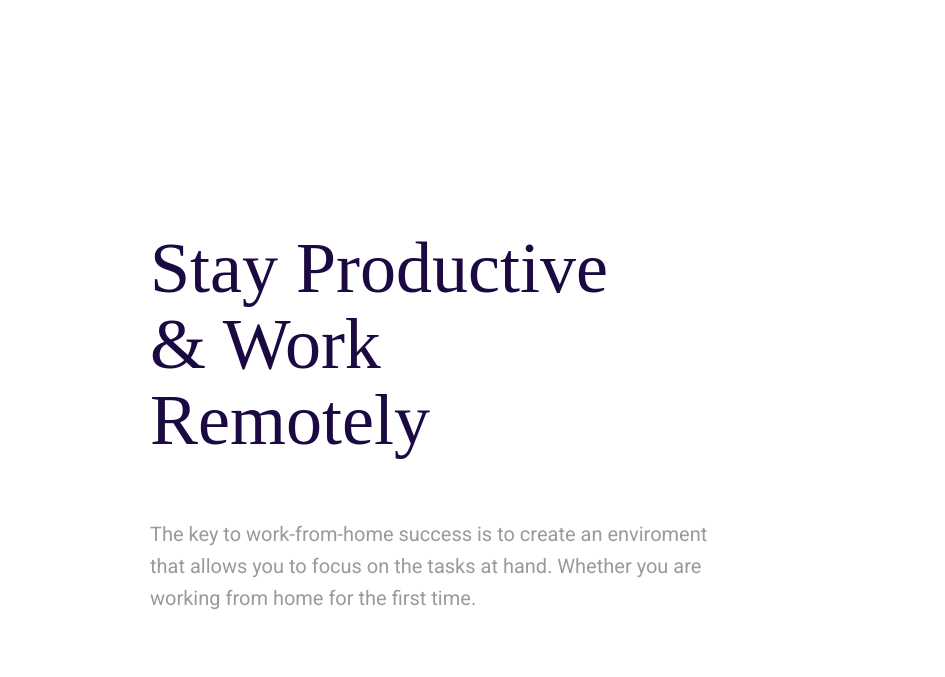
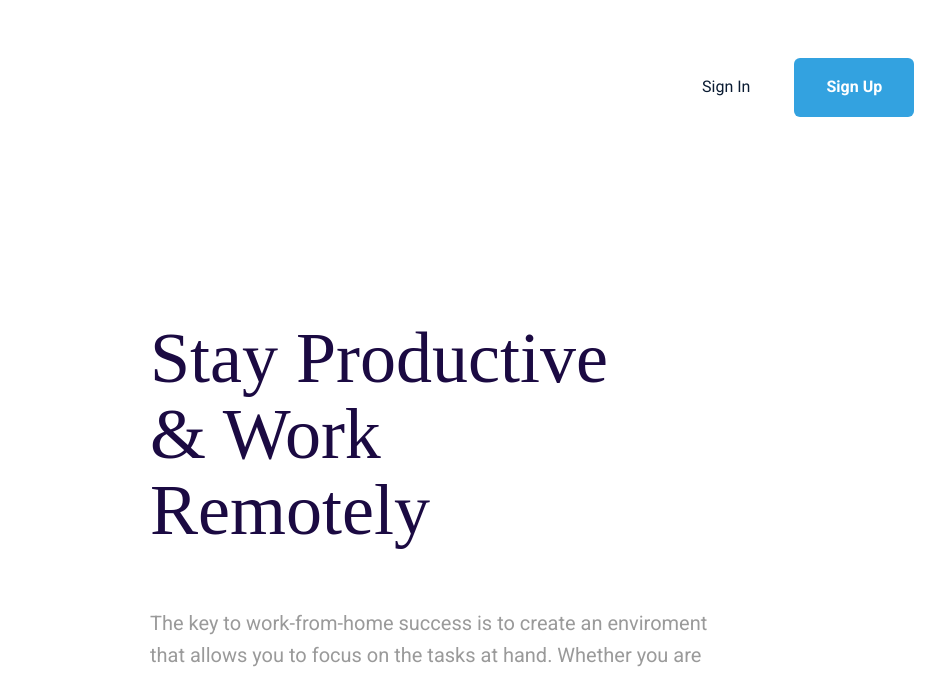
Before and after one commit to elood123/first-figma, a plain HTML site: page index.html in a window 1280 px wide. Shown: the part 96-773 px from the top of the page, without its empty margins (58-1003 px from the left). Drawn offline with Linux system fonts and the light colour scheme; a web font is replaced by a local one.

Commit message:
image and more links added

```diff
--- a/index.html
+++ b/index.html
@@ -14,6 +14,8 @@
         <p class="nav-links">About</p>
         <p class="nav-links">Blog</p>
         <p class="nav-links">Contact</p>
+        <p class="sign-in">Sign In</p>
+        <button class="head-button">Sign Up</button>
     </header>
     <main>
         <section>
@@ -23,7 +25,7 @@
             <button class="main-button">Learn More</button>
         </section>
         <section>
-            <img src="" alt="">
+            <img src="images/Frame.png" alt="Woman meditating">
         </section>
     </main>
 </body>
--- a/styles/styles.css
+++ b/styles/styles.css
@@ -24,6 +24,39 @@
     color: #0A1B32;
     margin-top: 48px;
     margin-left: 38px;
+    display: inline-block;
+}
+
+.sign-in {
+    font-family: "Roboto", sans-serif;
+    font-size: 16px;
+    line-height: 24px;
+    letter-spacing: 2%;
+    color: #0A1B32;
+    margin-top: 48px;
+    margin-left: 752px;
+    display: inline-block;
+}
+
+.head-button {
+    width: 120px;
+    height: 59px;
+    margin-top: 30px;
+    margin-left: 40px;
+    border-radius: 6px;
+    background-color: #33A2E0;
+    font-family: "Roboto", sans-serif;
+    font-size: 16px;
+    font-style: normal;
+    font-weight: bold;
+    line-height: 32px;
+    text-align: center;
+    letter-spacing: 2%;
+    color: #FFFFFF;
+    border: none;
+}
+
+section {
     display: inline-block;
 }
 
```
Also changed, not shown: images/Frame.png (added).
